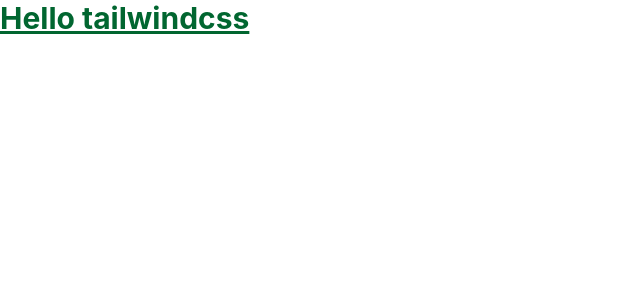
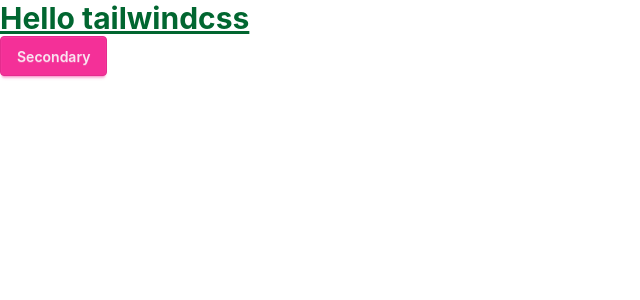
Before and after one commit to deskcodeFun/nuxt-travel-log, a Nuxt app: page / in a window 1280 px wide. Shown: the top 300 px of the page, without its empty margins (0-640 px from the left). Built offline with nearby package versions, Linux system fonts and the light colour scheme.

Commit message:
add daisyUI, extensions.json, dark mode

```diff
--- a/app/app.vue
+++ b/app/app.vue
@@ -1,11 +1,9 @@
-<!-- <template>
-  <div>
-    <NuxtRouteAnnouncer />
-    <NuxtWelcome />
-  </div>
-</template> -->
+<!-- .app/app.vue -->
 <template>
   <h1 class="text-3xl text-green-800 font-bold underline">
     Hello tailwindcss
   </h1>
+  <button class="btn btn-secondary">
+    Secondary
+  </button>
 </template>
--- a/app/assets/css/main.css
+++ b/app/assets/css/main.css
@@ -1,2 +1,8 @@
 /* ./app/assets/css/main.css  */
 @import "tailwindcss";
+@plugin "daisyui" {
+  themes:
+    light --default,
+    dark --prefersdark,
+    cupcake;
+}
--- a/package.json
+++ b/package.json
@@ -22,6 +22,7 @@
   },
   "devDependencies": {
     "@antfu/eslint-config": "^9.5.1",
+    "daisyui": "^5.7.50",
     "eslint": "^10.13.0",
     "husky": "^9.1.7",
     "lint-staged": "^17.6.0"
```
Also changed, not shown: 1 other file (tests, documents, lock files or other folders).
